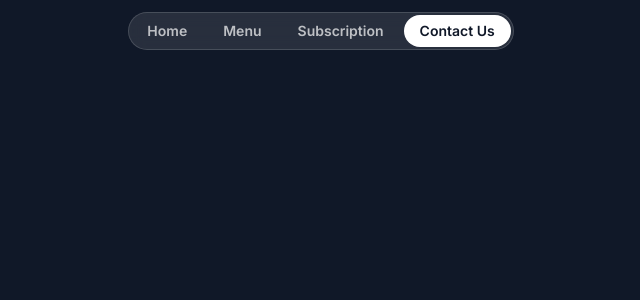
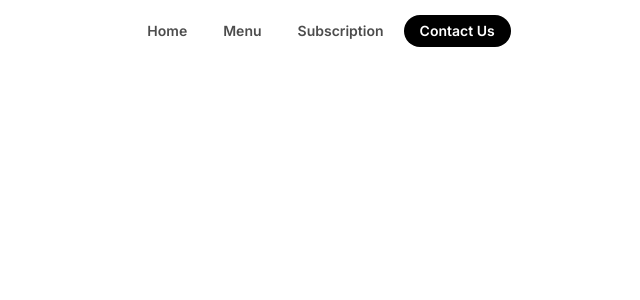
Before and after one commit to ziehan/SEA_Catering, a Next.js app in the folder my-project/: page / in a window 1280 px wide. Shown: the top 300 px of the page, without its empty margins (319-959 px from the left). Built offline with nearby package versions, Linux system fonts and the light colour scheme; a web font is replaced by a local one.

Commit message:
update navbar again
optimization for mobile

```diff
--- a/my-project/package.json
+++ b/my-project/package.json
@@ -9,6 +9,8 @@
     "lint": "next lint"
   },
   "dependencies": {
+    "framer-motion": "^12.18.1",
+    "lucide-react": "^0.515.0",
     "next": "15.3.3",
     "react": "^19.0.0",
     "react-dom": "^19.0.0",
--- a/my-project/src/app/globals.css
+++ b/my-project/src/app/globals.css
@@ -14,6 +14,6 @@
 
 @layer base {
   .nav-item {
-    @apply px-4 py-1.5 rounded-full text-white/70 text-sm font-semibold hover:bg-white/10 hover:text-white transition duration-300;
+    @apply px-4 py-1.5 rounded-full text-black/70 text-sm font-semibold hover:bg-black/10 hover:text-black transition duration-300;
   }
 }
--- a/my-project/src/app/layout.tsx
+++ b/my-project/src/app/layout.tsx
@@ -15,8 +15,8 @@ const calistoga = Calistoga({
 });
 
 export const metadata: Metadata = {
-  title: "Create Next App",
-  description: "Generated by create next app",
+  title: "SEA Catering",
+  description: "SEA Catering Website",
 };
 
 export default function RootLayout({
@@ -30,7 +30,7 @@ export default function RootLayout({
         className={twMerge(
           inter.variable,
           calistoga.variable,
-          "bg-gray-900 text-white antialised font-sans"
+          "bg-white text-black antialised font-sans"
         )}
       >
         {children}
--- a/my-project/src/sections/header.tsx
+++ b/my-project/src/sections/header.tsx
@@ -1,23 +1,113 @@
+"use client";
+
+import { useState } from "react";
+import { Menu, X } from "lucide-react";
+import { motion, AnimatePresence } from "framer-motion";
+
 export const Header = () => {
+  const [isMenuOpen, setIsMenuOpen] = useState(false);
+
+  const navLinks = [
+    { href: "#", label: "Home" },
+    { href: "#", label: "Menu" },
+    { href: "#", label: "Subscription" },
+  ];
+
+  const menuContainerVariants = {
+    hidden: { opacity: 0 },
+    visible: {
+      opacity: 1,
+      transition: {
+        staggerChildren: 0.1,
+      },
+    },
+  };
+
+  const menuItemVariants = {
+    hidden: { opacity: 0, y: 20 },
+    visible: { opacity: 1, y: 0 },
+  };
+
   return (
-    <div className="flex justify-center items-center fixed top-3 w-full">
-      <nav className="flex gap-1 p-0.5 border border-white/15 rounded-full bg-white/10 backdrop-blur ">
-        <a href="#" className="nav-item">
-          Home
+    <>
+      <header className="fixed top-3 left-0 w-full flex justify-center z-50 px-4">
+        {/* Kontainer ini sekarang tidak perlu 'w-full max-w-md' karena kita akan mengontrol tombol hamburger secara terpisah */}
+        <div>
+          <nav className="hidden md:flex justify-center items-center gap-1 p-0.5 border border-black/0 rounded-full bg-black/0 backdrop-blur">
+            {navLinks.map((link) => (
+              <a key={link.label} href={link.href} className="nav-item">
+                {link.label}
               </a>
-        <a href="#" className="nav-item">
-          Menu
-        </a>
-        <a href="#" className="nav-item">
-          Subscription
-        </a>
+            ))}
             <a
               href="#"
-          className="nav-item bg-white text-gray-900 hover:bg-white/70 hover:text-gray-900"
+              className="nav-item bg-black text-white hover:bg-black/70 hover:text-white/70"
             >
               Contact Us
             </a>
           </nav>
+
+          {/* ===== PERBAIKAN DI SINI ===== */}
+          {/* 6. Tambahkan kondisi ini agar tombol hamburger HILANG saat menu TERBUKA.
+            Sekarang tombol Menu dan X akan muncul bergantian, tidak pernah bersamaan.
+          */}
+          {!isMenuOpen && (
+            <div className="md:hidden flex justify-end fixed top-3 right-4">
+              <button
+                onClick={() => setIsMenuOpen(true)}
+                className="p-2 rounded-full bg-black/10 border border-black/15"
+              >
+                <Menu className="h-6 w-6 text-black" />
+              </button>
             </div>
+          )}
+        </div>
+      </header>
+
+      <AnimatePresence>
+        {isMenuOpen && (
+          <motion.div
+            className="md:hidden fixed inset-0 bg-gray-900/90 backdrop-blur-lg flex flex-col items-center justify-center z-40"
+            initial={{ opacity: 0 }}
+            animate={{ opacity: 1 }}
+            exit={{ opacity: 0 }}
+            transition={{ duration: 0.3, ease: "easeInOut" }}
+          >
+            <button
+              onClick={() => setIsMenuOpen(false)}
+              className="absolute top-6 right-4 p-2"
+            >
+              <X className="h-8 w-8 text-white" />
+            </button>
+            <motion.nav
+              className="flex flex-col items-center gap-6"
+              variants={menuContainerVariants}
+              initial="hidden"
+              animate="visible"
+            >
+              {navLinks.map((link) => (
+                <motion.a
+                  key={link.label}
+                  href={link.href}
+                  variants={menuItemVariants}
+                  onClick={() => setIsMenuOpen(false)}
+                  className="text-2xl font-semibold text-white/80 hover:text-white"
+                >
+                  {link.label}
+                </motion.a>
+              ))}
+              <motion.a
+                href="#"
+                variants={menuItemVariants}
+                onClick={() => setIsMenuOpen(false)}
+                className="mt-4 px-6 py-3 rounded-full bg-white text-gray-900 font-bold text-lg"
+              >
+                Contact Us
+              </motion.a>
+            </motion.nav>
+          </motion.div>
+        )}
+      </AnimatePresence>
+    </>
   );
 };
```
Also changed, not shown: 1 other file (tests, documents, lock files or other folders). Lines whose indentation alone changed are shown as unchanged.
